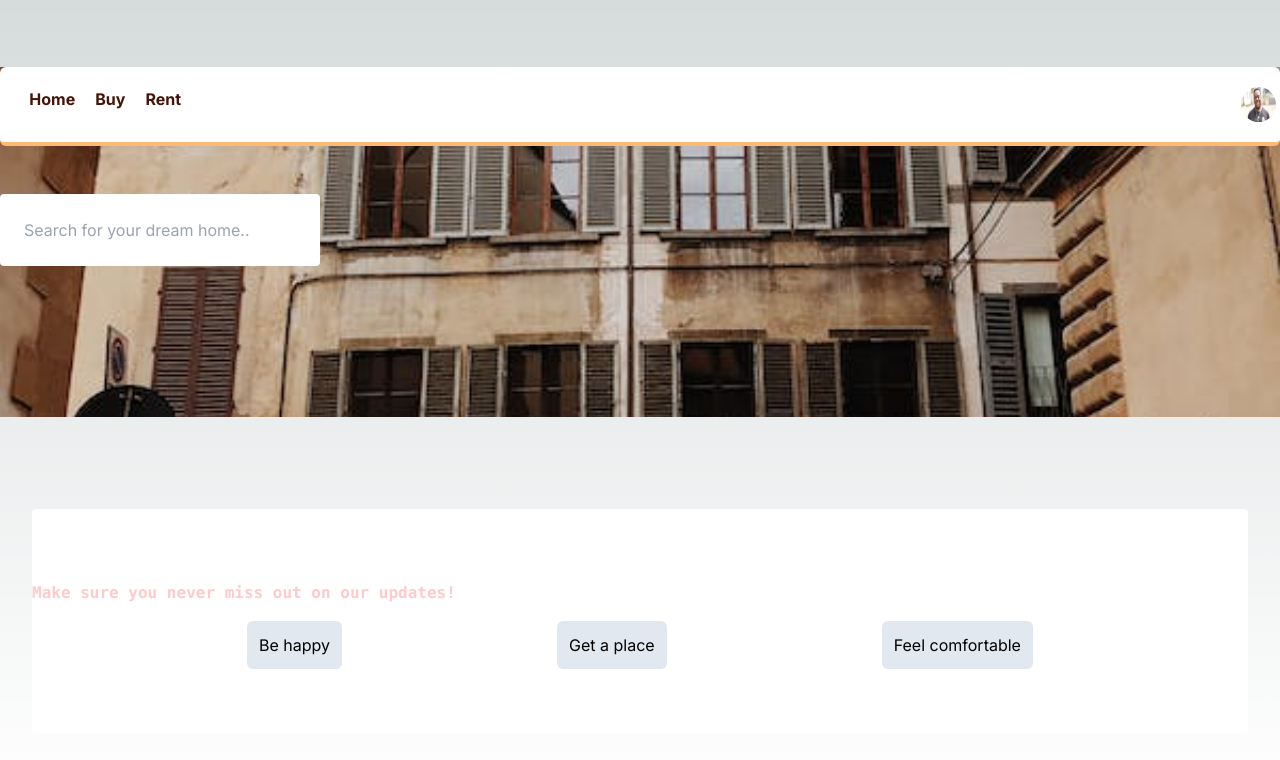
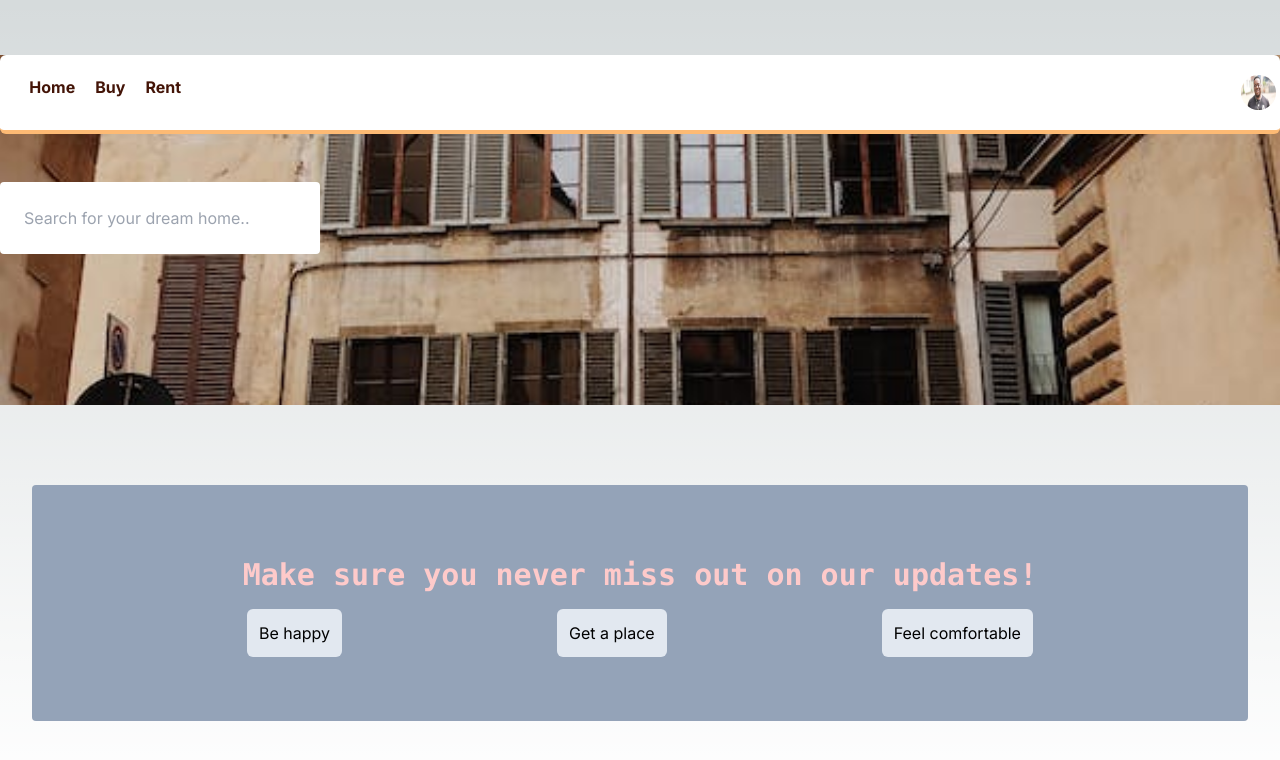
Before and after one commit to Royweru/blocks-real-estate-next-14, a Next.js app: page / in a window 1280 px wide. Shown: the top 760 px of the page. Built offline with nearby package versions, Linux system fonts and the light colour scheme.

Commit message:
modified:   app/page.tsx 	modified:   components/show-case.tsx

```diff
--- a/app/page.tsx
+++ b/app/page.tsx
@@ -9,7 +9,7 @@ export default function Home() {
         <Navbar />
         <SearchBar />
       </div>
-      <div className=" w-full px-8 flex justify-center items-center mt-6">
+      <div className=" w-full px-8 flex justify-center items-center mt-6 mb-6">
           <ShowCase />
       </div>
     </main>
--- a/components/show-case.tsx
+++ b/components/show-case.tsx
@@ -3,20 +3,20 @@ import React from "react";
 
 const divContent = [
   {
-    icon: Home,
+    Icon: Home,
     id: 1,
     description:
       "Be happy",
   },
   {
-    icon: SpaceIcon,
+    Icon: SpaceIcon,
     id: 2,
 
     description:
       "Get a place",
   },
   {
-    icon: LandPlot,
+    Icon: LandPlot,
     id: 3,
     description:
       "Feel comfortable",
@@ -25,8 +25,8 @@ const divContent = [
 const ShowCase = () => {
   return (
     <>
-      <section className="  bg-white flex flex-col justify-start w-full py-16 rounded gap-y-4">
-        <h1 className=" mt-2 text-red-200 font-bold font-mono ">
+      <section className="  bg-slate-400 flex flex-col justify-start w-full py-16 rounded gap-y-4">
+        <h1 className=" mt-2 text-red-200 font-bold font-mono text-center text-3xl ">
           Make sure you never miss out on our updates!
         </h1>
         <div className=" flex justify-evenly items-center">
@@ -35,6 +35,7 @@ const ShowCase = () => {
             key={box.id}
             className=" flex flex-col justify-center items-center p-3 rounded-md bg-slate-200"
           >
+
             {box.description}
           </div>
         ))}
```
